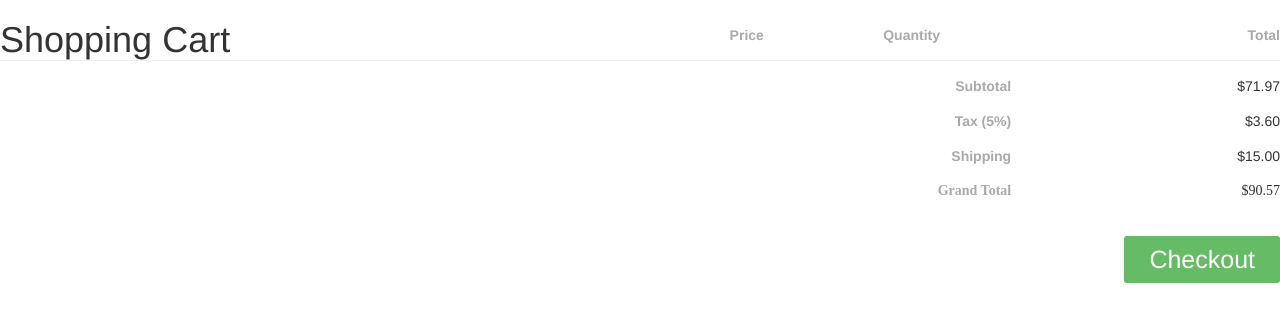
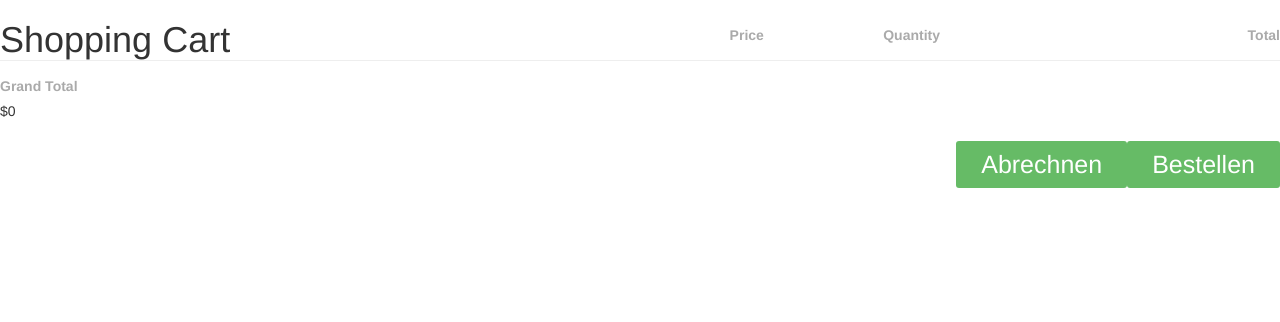
Before and after one commit to tsingh38/lastrada, an Angular app: page /cart in a window 1280 px wide. Shown: the top 322 px of the page. Built offline with nearby package versions, Linux system fonts and the light colour scheme.

Commit message:
working:good

```diff
--- a/src/app/shop/cart/cart.component.html
+++ b/src/app/shop/cart/cart.component.html
@@ -19,37 +19,26 @@
       <div class="product-title">{{orderedItem.name}}</div>
       <p class="product-description">{{orderedItem.description}}</p>
     </div>
-    <div class="product-price">{{orderedItem.price}}</div>
+    <div class="product-price">{{orderedItem.unitPrice}}</div>
     <div class="product-quantity">
-      <input type="number" value={{orderedItem.quantity}} min="1">
+      <input type="number" (change)="changed($event,orderedItem)" value={{orderedItem.quantity}} min="1">
     </div>
     <div class="product-removal">
-      <button class="remove-product"><span class="glyphicon glyphicon-trash"></span>
+      <button class="remove-product" (click)="removeTheSelectedItem(orderedItem)"><span class="glyphicon glyphicon-trash"></span>
       </button>
     </div>
     <div class="product-line-price">{{orderedItem.totalPrice}}</div>
   </div>
 </div>
 
-  <div class="totals">
-    <div class="totals-item">
-      <label>Subtotal</label>
-      <div class="totals-value" id="cart-subtotal">71.97</div>
-    </div>
-    <div class="totals-item">
-      <label>Tax (5%)</label>
-      <div class="totals-value" id="cart-tax">3.60</div>
-    </div>
-    <div class="totals-item">
-      <label>Shipping</label>
-      <div class="totals-value" id="cart-shipping">15.00</div>
-    </div>
+
     <div class="totals-item totals-item-total">
       <label>Grand Total</label>
-      <div class="totals-value" id="cart-total">90.57</div>
+      <div class="totals-value" id="cart-total">{{totalPrice}}</div>
     </div>
-  </div>
 
-      <button class="checkout">Checkout</button>
 
-</div>
+      <button class="checkout">Bestellen</button>
+
+      <button class="checkout">Abrechnen</button>
+    </div>
--- a/src/app/shop/cart/cart.component.ts
+++ b/src/app/shop/cart/cart.component.ts
@@ -8,14 +8,47 @@ import { ItemInOrder } from '../catalog/ItemInOrder';
   styleUrls: ['./cart.component.scss']
 })
 export class CartComponent implements OnInit {
-  orderedItems:ItemInOrder[];
+  orderedItems: ItemInOrder[];
+  totalPrice: Number;
 
-  constructor(private shoppingService:ShopService) {
+  constructor(private shoppingService: ShopService) {
     console.log("cart component is being called");
   }
 
   ngOnInit() {
-    this.orderedItems=this.shoppingService.getShoppingCartItems();
+    this.orderedItems = this.shoppingService.getShoppingCartItems();
+    this.totalPrice = this.shoppingService.getTotalPriceOfOrder();
   }
 
+  removeTheSelectedItem(selectedItem: ItemInOrder) {
+    const index = this.orderedItems.indexOf(selectedItem, 0);
+    if (index > -1) {
+      this.orderedItems.splice(index, 1);
+    }
+    this.getUpdatedPrice();
+  }
+
+  getUpdatedPrice() {
+    this.totalPrice = this.shoppingService.getTotalPriceOfOrder();
+  }
+
+  changed(event: Event, selectedItem: ItemInOrder) {
+    var quantity=event.target.value;
+    console.log("quantity is :"+quantity);
+    this.updatePriceInCartOnChangeofQuantity(selectedItem.unitId, quantity)
+    this.getUpdatedPrice();
+
+  }
+
+  updatePriceInCartOnChangeofQuantity(unitId: Number, quantity: Number) {
+    for (var item of this.orderedItems) {
+      if (item.unitId === unitId) {
+        var unitPrice = item.unitPrice;
+        var quantity = quantity;
+        var totalPrice = Number(unitPrice) * Number(quantity);
+        item.totalPrice=Number(totalPrice).toFixed(2);
+      }
+    }
+
+  }
 }
--- a/src/app/shop/shopservices/shopService.ts
+++ b/src/app/shop/shopservices/shopService.ts
@@ -43,7 +43,13 @@ export class ShopService {
 
     }
 
-
+    getTotalPriceOfOrder(){
+        var totalPrice=0;
+    for(var existingItem of this.itemInorder){
+        totalPrice=Number(totalPrice)+Number(existingItem.totalPrice);
+    }
+    return Number(totalPrice.toFixed(2));
+}
 
 
     getShoppingCartItems(): ItemInOrder[] {
```
